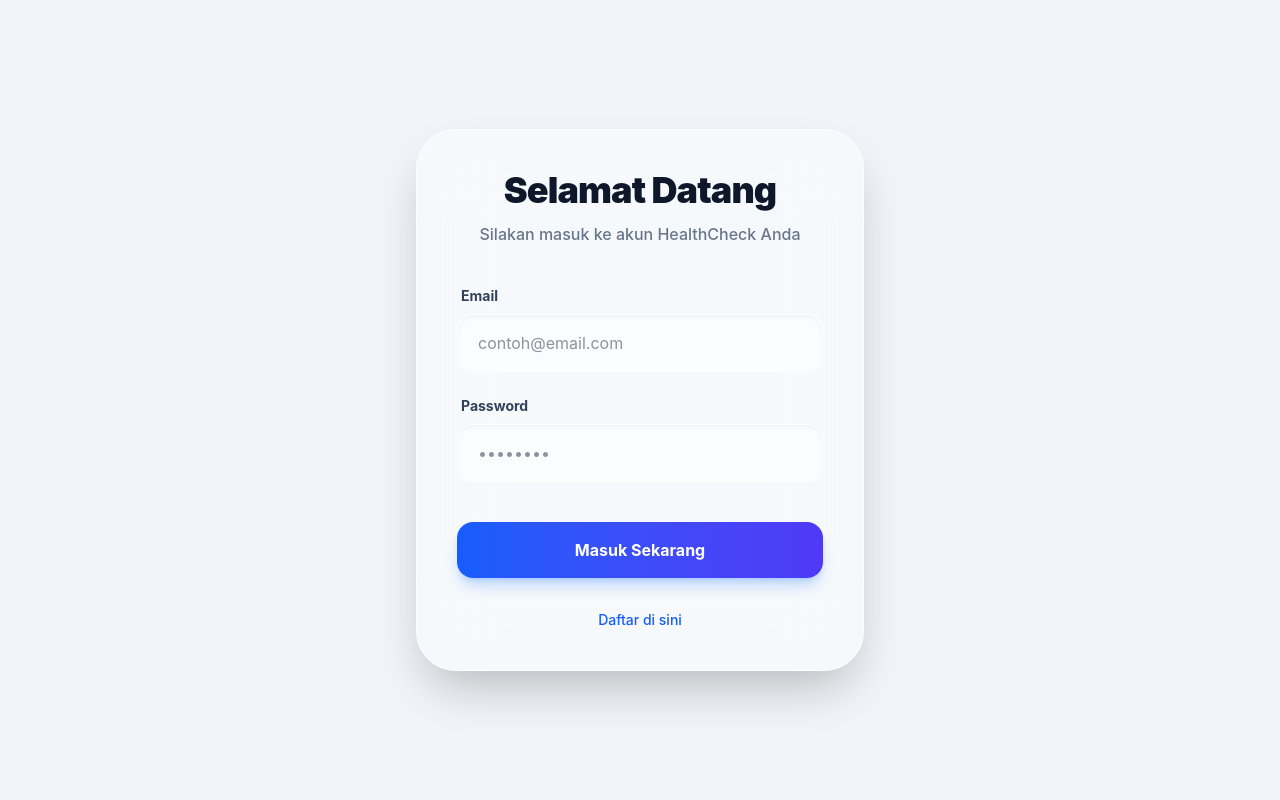
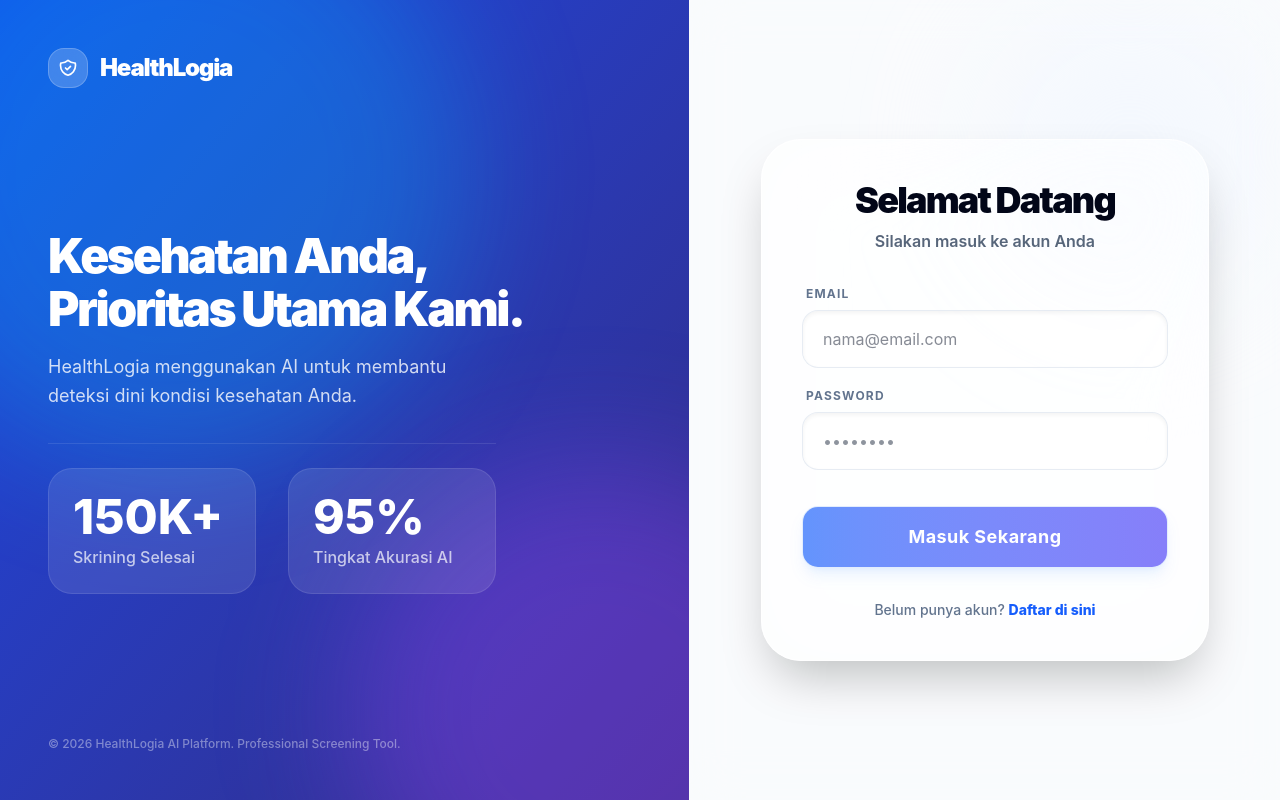
Before and after one commit to Fauzii28/lomba-web-design, a React (Vite) app: page /login in a window 1280 px wide. Built offline with nearby package versions, Linux system fonts and the light colour scheme.

Commit message:
menambah design

```diff
--- a/src/pages/AuthPage.tsx
+++ b/src/pages/AuthPage.tsx
@@ -1,86 +1,165 @@
-import { useState } from 'react'; // 1. Tambahkan useState
+import { useState } from 'react';
 import { useNavigate } from 'react-router-dom';
 
 export default function AuthPage() {
   const navigate = useNavigate();
-  const [isLoading, setIsLoading] = useState(false); // 2. State untuk loading
+  const [isLoading, setIsLoading] = useState(false);
 
   const handleLogin = (e: React.FormEvent) => {
     e.preventDefault();
-    setIsLoading(true); // 3. Set loading jadi true saat tombol diklik
+    setIsLoading(true);
 
-    // Simulasi proses verifikasi selama 1.5 detik
     setTimeout(() => {
       localStorage.setItem('userTelahLogin', 'benar');
       navigate('/dashboard');
-      setIsLoading(false); // Reset loading (opsional karena sudah pindah page)
+      setIsLoading(false);
     }, 1500);
   };
 
   return (
-    <div className="min-h-screen bg-slate-100 overflow-hidden relative font-sans flex items-center justify-center p-6">
+    // h-screen mengunci tinggi tepat 100% layar, overflow-hidden mematikan scroll
+    <div className="h-screen w-full bg-slate-100 overflow-hidden relative font-sans flex items-stretch">
 
-      {/* --- EFEK LATAR BELAKANG CAIR --- */}
+      {/* ==========================================================
+          --- SISI KIRI: BRANDING & EFEK LIQUID ---
+          ========================================================== */}
+      {/* flex-1.2 agar sisi kiri sedikit lebih lebar dari kanan */}
+      <div className="relative flex-[1.2] bg-linear-to-br from-blue-700 to-indigo-900 overflow-hidden flex flex-col justify-between p-12">
+
+        {/* --- EFEK AWAN RAKSASA --- */}
         <div
-        style={{ width: '700px', height: '700px' }}
-        className="fixed -top-[10%] -right-[10%] bg-blue-500/30 rounded-full blur-[120px] pointer-events-none -z-10 animate-pulse"
+          style={{ width: '600px', height: '600px', borderRadius: '50%' }}
+          className="absolute -top-32 -left-32 bg-sky-400/40 blur-3xl pointer-events-none z-0 animate-pulse"
         ></div>
         <div
-        style={{ width: '600px', height: '600px' }}
-        className="fixed -bottom-[10%] -left-[10%] bg-indigo-500/25 rounded-full blur-[120px] pointer-events-none -z-10"
+          style={{ width: '500px', height: '500px', borderRadius: '50%' }}
+          className="absolute -bottom-40 -right-40 bg-purple-500/30 blur-3xl pointer-events-none z-0"
         ></div>
 
-      {/* --- CARD LOGIN (LIQUID GLASS) --- */}
-      <div className={`bg-white/40 backdrop-blur-2xl border border-white/60 p-10 rounded-[2.5rem] shadow-2xl w-full max-w-md relative z-10 transition-all duration-500 ${isLoading ? 'opacity-80 scale-[0.98]' : 'opacity-100'}`}>
-
-        <div className="text-center mb-10">
-          <h2 className="text-4xl font-black text-slate-900 mb-3 tracking-tight">Selamat Datang</h2>
-          <p className="text-slate-600 font-medium opacity-80">Silakan masuk ke akun HealthCheck Anda</p>
+        {/* Branding */}
+        <div className="relative z-10 flex items-center gap-3">
+          <div className="w-10 h-10 bg-white/20 rounded-2xl flex items-center justify-center border border-white/20 backdrop-blur-md">
+            <svg className="w-5 h-5 text-white" fill="none" viewBox="0 0 24 24" stroke="currentColor">
+              <path strokeLinecap="round" strokeLinejoin="round" strokeWidth={2} d="M9 12l2 2 4-4m5.618-4.016A11.955 11.955 0 0112 2.944a11.955 11.955 0 01-8.618 3.04A12.02 12.02 0 003 9c0 5.591 3.824 10.29 9 11.622 5.176-1.332 9-6.03 9-11.622 0-1.042-.133-2.052-.382-3.016z" />
+            </svg>
+          </div>
+          <span className="text-2xl font-black text-white tracking-tighter">HealthLogia</span>
         </div>
 
-        <form onSubmit={handleLogin} className="flex flex-col gap-6">
+        {/* Headline Utama & Statistik */}
+        <div className="relative z-10 space-y-8">
+          <div className="max-w-xl">
+            <h1 className="text-5xl font-black text-white leading-[1.1] tracking-tighter">
+              Kesehatan Anda, <br /> Prioritas Utama Kami.
+            </h1>
+            <p className="text-lg text-white/80 mt-4 leading-relaxed max-w-md">
+              HealthLogia menggunakan AI untuk membantu deteksi dini kondisi kesehatan Anda.
+            </p>
+          </div>
+
+            <div className="grid grid-cols-2 gap-8 max-w-md pt-6 border-t border-white/10">
+
+            <div className="bg-white/10 p-6 rounded-3xl border border-white/10 hover:bg-white/15 transition-colors">
+
+              <p className="text-5xl font-extrabold text-white">150K+</p>
+
+              <p className="text-white/70 mt-1 font-medium">Skrining Selesai</p>
+
+            </div>
+
+            <div className="bg-white/10 p-6 rounded-3xl border border-white/10 hover:bg-white/15 transition-colors">
+
+              <p className="text-5xl font-extrabold text-white">95%</p>
+
+              <p className="text-white/70 mt-1 font-medium">Tingkat Akurasi AI</p>
+
+            </div>
+
+          </div>
+        </div>
+
+        {/* Footer Kecil */}
+        <p className="relative z-10 text-xs text-white/40 font-medium">
+          © 2026 HealthLogia AI Platform. Professional Screening Tool.
+        </p>
+      </div>
+
+      {/* ==========================================================
+          --- SISI KANAN: FORM LOGIN (KACA TEBAL) ---
+          ========================================================== */}
+      <div className="flex-1 bg-white/60 backdrop-blur-xl border-l border-white/20 flex flex-col items-center justify-center p-12 relative">
+
+        {/* Bulatan halus di kanan agar Card Kaca makin cantik */}
+        <div style={{ width: '300px', height: '300px', borderRadius: '50%' }} className="absolute top-0 right-0 bg-blue-50/50 blur-3xl -z-10"></div>
+
+        {/* --- CARD LOGIN (TETAP LIQUID GLASS PREMIUM) --- */}
+        <div
+          className={`bg-white/50 backdrop-blur-2xl border border-white/80 p-10 rounded-[2.5rem] shadow-2xl w-full max-w-md relative z-10 transition-all duration-500
+                     ${isLoading ? 'opacity-80 scale-95' : 'opacity-100'} hover:border-white transition-colors`}
+        >
+
+          <div className="text-center mb-8">
+            <h2 className="text-4xl font-black text-slate-950 mb-2 tracking-tighter">Selamat Datang</h2>
+            <p className="text-slate-600 font-semibold opacity-90 leading-relaxed">Silakan masuk ke akun Anda</p>
+          </div>
+
+          <form onSubmit={handleLogin} className="flex flex-col gap-5">
             <div>
-            <label className="block text-sm font-bold text-slate-700 mb-2 ml-1">Email</label>
+              <label className="block text-xs font-bold text-slate-500 uppercase tracking-widest mb-2 ml-1">Email</label>
               <input
                 type="email"
-              disabled={isLoading} // Disable input saat loading
-              placeholder="contoh@email.com"
+                disabled={isLoading}
+                placeholder="nama@email.com"
                 required
-              className="w-full px-5 py-4 rounded-2xl bg-white/50 border border-white/80 focus:outline-none focus:border-blue-400 focus:ring-4 focus:ring-blue-400/10 transition-all text-slate-800 shadow-inner disabled:opacity-50"
+                className="w-full px-5 py-4 rounded-2xl bg-white/70 border border-slate-200/80 focus:outline-none focus:border-blue-400 focus:ring-4 focus:ring-blue-400/10 transition-all text-slate-900 shadow-inner"
               />
             </div>
 
             <div>
-            <label className="block text-sm font-bold text-slate-700 mb-2 ml-1">Password</label>
+              <label className="block text-xs font-bold text-slate-500 uppercase tracking-widest mb-2 ml-1">Password</label>
               <input
                 type="password"
-              disabled={isLoading} // Disable input saat loading
+                disabled={isLoading}
                 placeholder="••••••••"
                 required
-              className="w-full px-5 py-4 rounded-2xl bg-white/50 border border-white/80 focus:outline-none focus:border-blue-400 focus:ring-4 focus:ring-blue-400/10 transition-all text-slate-800 shadow-inner disabled:opacity-50"
+                className="w-full px-5 py-4 rounded-2xl bg-white/70 border border-slate-200/80 focus:outline-none focus:border-blue-400 focus:ring-4 focus:ring-blue-400/10 transition-all text-slate-800 shadow-inner"
               />
             </div>
 
+            {/* --- TOMBOL LOGIN (TETAP LIQUID GLASS) --- */}
             <button
               type="submit"
-            disabled={isLoading} // Cegah klik ganda
-            className="w-full bg-linear-to-r from-blue-600 to-indigo-600 hover:from-blue-700 hover:to-indigo-700 text-white font-bold py-4 rounded-2xl mt-4 shadow-lg shadow-blue-500/30 transition-all flex items-center justify-center gap-2"
+              disabled={isLoading}
+              style={{
+                background: 'rgba(59, 130, 246, 0.2)',
+                backdropFilter: 'blur(20px) saturate(180%)',
+                WebkitBackdropFilter: 'blur(20px) saturate(180%)',
+                border: '1px solid rgba(255, 255, 255, 0.3)',
+              }}
+              className="w-full relative py-4 rounded-2xl mt-4 flex items-center justify-center overflow-hidden group shadow-lg shadow-blue-500/10 transition-all active:scale-95 cursor-pointer disabled:opacity-70 disabled:cursor-wait"
             >
+              <div className="absolute inset-0 bg-linear-to-r from-blue-600/60 to-indigo-600/60 transition-opacity group-hover:opacity-90"></div>
+
+              <div className="absolute inset-0 translate-x-full group-hover:translate-x-0 transition-transform duration-700 bg-linear-to-r from-transparent via-white/20 to-transparent"></div>
+
               {isLoading ? (
-              <>
-                {/* Spinner Loading Sederhana */}
+                <div className="relative z-10 flex items-center gap-3">
                   <div className="w-5 h-5 border-2 border-white/30 border-t-white rounded-full animate-spin"></div>
-                <span>Memproses...</span>
-              </>
+                  <span className="text-white font-bold">Memproses...</span>
+                </div>
               ) : (
-              "Masuk Sekarang"
+                <span className="relative z-10 text-white font-bold text-lg tracking-wide">
+                  Masuk Sekarang
+                </span>
               )}
             </button>
           </form>
 
           <p className="text-center mt-8 text-sm text-slate-500 font-medium">
-          <span onClick={() => navigate('/registerpage')} className="text-blue-600 cursor-pointer hover:underline">Daftar di sini</span>
+            Belum punya akun? <span onClick={() => navigate('/registerpage')} className="text-blue-600 font-extrabold cursor-pointer hover:underline underline-offset-4">Daftar di sini</span>
           </p>
+        </div>
+
       </div>
     </div>
   );
--- a/src/pages/Dashboard.tsx
+++ b/src/pages/Dashboard.tsx
@@ -58,37 +58,55 @@ export default function Dashboard() {
 
           <div
             onClick={() => navigate('/upload-gejala')}
-            className="bg-white/40 backdrop-blur-2xl border border-white/60 rounded-[2.5rem] p-8 shadow-xl hover:shadow-2xl hover:-translate-y-2 transition-all cursor-pointer group relative overflow-hidden"
+            className="bg-white/60 backdrop-blur-md border border-white/80 rounded-3xl p-8 shadow-xl
+                       hover:border-emerald-400 hover:shadow-emerald-100 hover:-translate-y-2 transition-all cursor-pointer group relative overflow-hidden"
           >
-            <div className="bg-emerald-500 w-16 h-16 rounded-2xl flex items-center justify-center mb-6 shadow-md group-hover:scale-110 transition-transform">
+            {/* Animasi Cahaya Berjalan (Pakai % agar pasti kebaca) */}
+            <div
+              style={{ background: 'linear-gradient(90deg, transparent, rgba(16, 185, 129, 0.2), transparent)' }}
+              className="absolute inset-0 translate-x-full group-hover:-translate-x-full transition-transform duration-1000 ease-in-out"
+            ></div>
+
+            <div className="bg-emerald-500 w-16 h-16 rounded-2xl flex items-center justify-center mb-6 shadow-md group-hover:scale-110 transition-transform relative z-10">
               <Camera className="w-8 h-8 text-white" />
             </div>
-            <h2 className="text-2xl font-bold text-slate-800 mb-3">Cek Gejala Luar</h2>
-            <p className="text-slate-600 mb-8 leading-relaxed h-16">
+            <h2 className="text-2xl font-bold text-slate-800 mb-3 relative z-10">Cek Gejala Luar</h2>
+            <p className="text-slate-600 mb-8 leading-relaxed h-16 relative z-10 font-medium text-sm">
               Upload foto area tubuh yang mengalami keluhan untuk analisis visual menggunakan AI.
             </p>
-            <div className="flex gap-3 flex-wrap">
-              <span className="px-4 py-1.5 bg-emerald-100/60 text-emerald-700 rounded-lg text-sm font-semibold border border-emerald-200/50">Ruam Kulit</span>
-              <span className="px-4 py-1.5 bg-emerald-100/60 text-emerald-700 rounded-lg text-sm font-semibold border border-emerald-200/50">Luka</span>
-              <span className="px-4 py-1.5 bg-emerald-100/60 text-emerald-700 rounded-lg text-sm font-semibold border border-emerald-200/50">Bengkak</span>
+            <div className="flex gap-2 flex-wrap relative z-10">
+              {['Ruam Kulit', 'Luka', 'Bengkak'].map((tag) => (
+                <span key={tag} className="px-3 py-1 bg-emerald-100/80 text-emerald-700 rounded-lg text-xs font-bold border border-emerald-200/50">
+                  {tag}
+                </span>
+              ))}
             </div>
           </div>
 
-          <div
+         <div
             onClick={() => navigate('/questionnairepage', { state: { tipeKuis: 'dalam' } })}
-            className="bg-white/40 backdrop-blur-2xl border border-white/60 rounded-[2.5rem] p-8 shadow-xl hover:shadow-2xl hover:-translate-y-2 transition-all cursor-pointer group relative overflow-hidden"
+            className="bg-white/60 backdrop-blur-md border border-white/80 rounded-3xl p-8 shadow-xl
+                       hover:border-blue-400 hover:shadow-blue-100 hover:-translate-y-2 transition-all cursor-pointer group relative overflow-hidden"
           >
-            <div className="bg-blue-600 w-16 h-16 rounded-2xl flex items-center justify-center mb-6 shadow-md group-hover:scale-110 transition-transform">
+            {/* Animasi Cahaya Berjalan */}
+            <div
+              style={{ background: 'linear-gradient(90deg, transparent, rgba(37, 99, 235, 0.2), transparent)' }}
+              className="absolute inset-0 translate-x-full group-hover:-translate-x-full transition-transform duration-1000 ease-in-out"
+            ></div>
+
+            <div className="bg-blue-600 w-16 h-16 rounded-2xl flex items-center justify-center mb-6 shadow-md group-hover:scale-110 transition-transform relative z-10">
               <MessageSquare className="w-8 h-8 text-white" />
             </div>
-            <h2 className="text-2xl font-bold text-slate-800 mb-3">Konsultasi Gejala Dalam</h2>
-            <p className="text-slate-600 mb-8 leading-relaxed h-16">
+            <h2 className="text-2xl font-bold text-slate-800 mb-3 relative z-10">Konsultasi Gejala Dalam</h2>
+            <p className="text-slate-600 mb-8 leading-relaxed h-16 relative z-10 font-medium text-sm">
               Ceritakan keluhan internal Anda dan AI akan membantu menganalisis kondisi kesehatan.
             </p>
-            <div className="flex gap-3 flex-wrap">
-              <span className="px-4 py-1.5 bg-blue-100/60 text-blue-700 rounded-lg text-sm font-semibold border border-blue-200/50">Demam</span>
-              <span className="px-4 py-1.5 bg-blue-100/60 text-blue-700 rounded-lg text-sm font-semibold border border-blue-200/50">Sakit Kepala</span>
-              <span className="px-4 py-1.5 bg-blue-100/60 text-blue-700 rounded-lg text-sm font-semibold border border-blue-200/50">Mual</span>
+            <div className="flex gap-2 flex-wrap relative z-10">
+              {['Demam', 'Sakit Kepala', 'Mual'].map((tag) => (
+                <span key={tag} className="px-3 py-1 bg-blue-100/80 text-blue-700 rounded-lg text-xs font-bold border border-blue-200/50">
+                  {tag}
+                </span>
+              ))}
             </div>
           </div>
 
```
Lines whose indentation alone changed are shown as unchanged.
